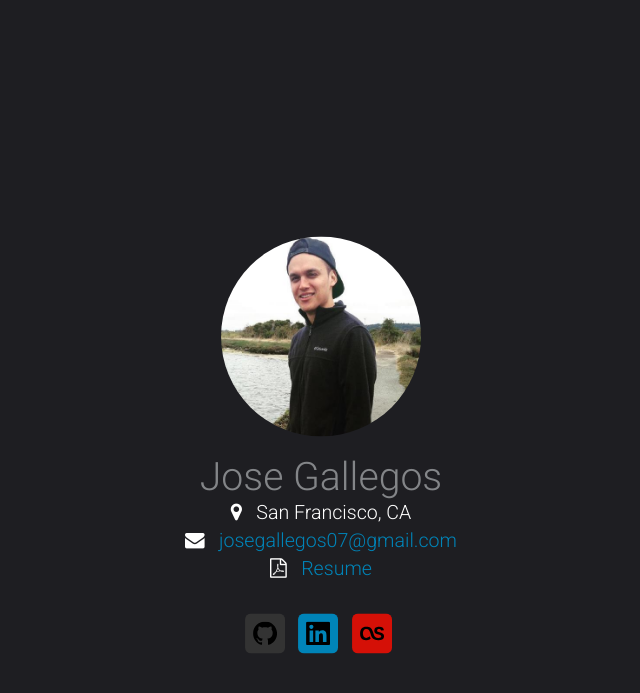
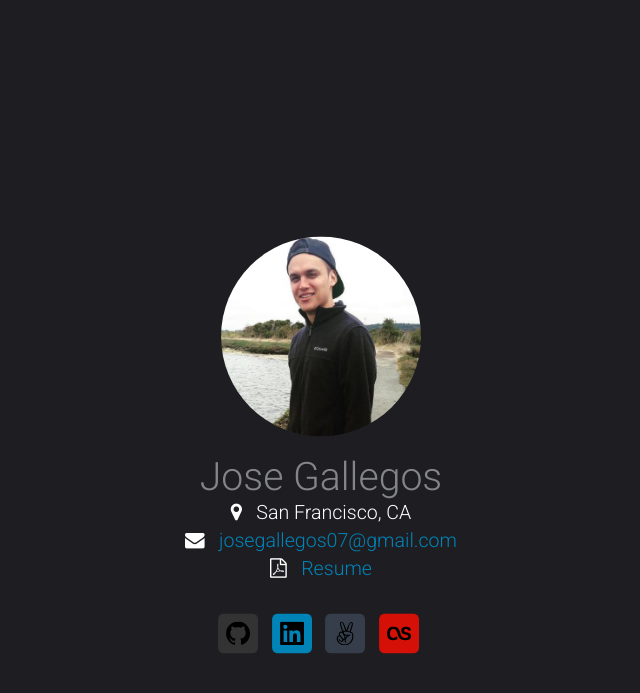
Before and after one commit to josegallegos07/josegallegos.info, a Jekyll site: the page built from index.html, in a window 1280 px wide. Shown: the top 693 px of the page, without its empty margins (319-959 px from the left). Built offline with Jekyll 4.4.1, drawn with Linux system fonts in a browser that asks for light colours; nearby versions of some CDN libraries.

Commit message:
angellist

```diff
--- a/_data/profile.json
+++ b/_data/profile.json
@@ -34,6 +34,12 @@
       "url": "https://www.linkedin.com/in/joseluisgallegos"
     },
     {
+      "profile": "angellist",
+      "icon" : "angellist",
+      "desc": "AngelList",
+      "url": "https://angel.co/jose-gallegos-1?public_profile=1"
+    },
+    {
       "profile" : "lastfm",
       "icon" : "lastfm",
       "desc" : "last.fm",
--- a/assets/css/joga.css
+++ b/assets/css/joga.css
@@ -87,6 +87,10 @@ a:hover {
   background-color: #2BDE73;
 }
 
+.soc-angellist {
+  background-color: #353e4a;
+}
+
 /** helpers **/
 
 .center {
```
Also changed, not shown: assets/simple-icons/angellist.svg (added).
